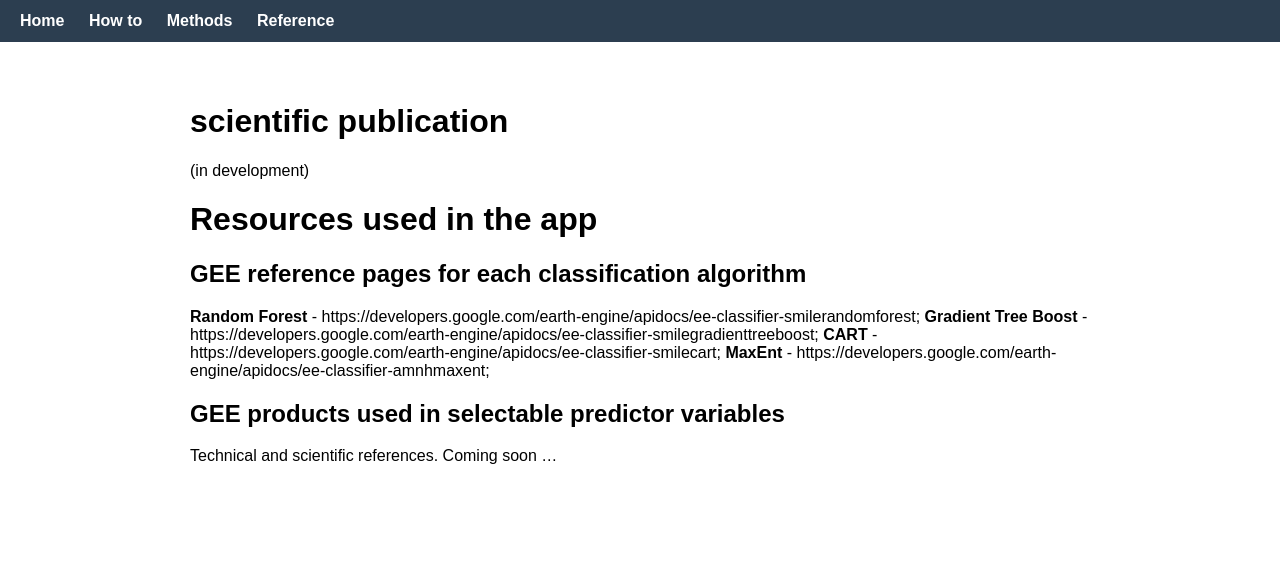
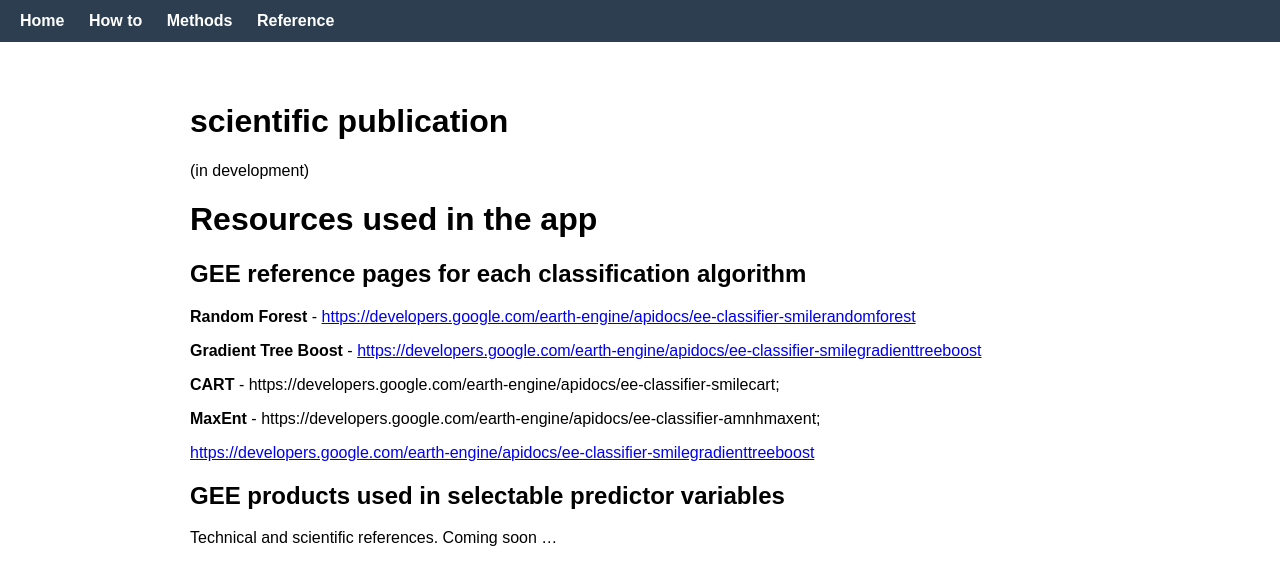
Before and after one commit to JoaoAlirio/geemod, a Jekyll site: the page built from reference.md, in a window 1280 px wide. Shown: the top 585 px of the page. Built offline with Jekyll 4.4.1, drawn with Linux system fonts in a browser that asks for light colours; part of the change alters nothing that is shown.

Commit message:
Enhance reference links with HTML formatting
Updated links to include HTML anchor tags for better formatting.

```diff
--- a/reference.md
+++ b/reference.md
@@ -11,10 +11,15 @@ body_class: left-align
 
 ## GEE reference pages for each classification algorithm
 
-**Random Forest** - https://developers.google.com/earth-engine/apidocs/ee-classifier-smilerandomforest;
-**Gradient Tree Boost** - https://developers.google.com/earth-engine/apidocs/ee-classifier-smilegradienttreeboost;
+**Random Forest** - <a href="https://developers.google.com/earth-engine/apidocs/ee-classifier-smilerandomforest" target="_blank">https://developers.google.com/earth-engine/apidocs/ee-classifier-smilerandomforest</a>
+
+**Gradient Tree Boost** - <a href="https://developers.google.com/earth-engine/apidocs/ee-classifier-smilegradienttreeboost" target="_blank">https://developers.google.com/earth-engine/apidocs/ee-classifier-smilegradienttreeboost</a>
+
 **CART** - https://developers.google.com/earth-engine/apidocs/ee-classifier-smilecart;
+
 **MaxEnt** - https://developers.google.com/earth-engine/apidocs/ee-classifier-amnhmaxent;
+
+<a href="https://developers.google.com/earth-engine/apidocs/ee-classifier-smilegradienttreeboost" target="_blank">https://developers.google.com/earth-engine/apidocs/ee-classifier-smilegradienttreeboost</a>
 
 ## GEE products used in selectable predictor variables
 
```
